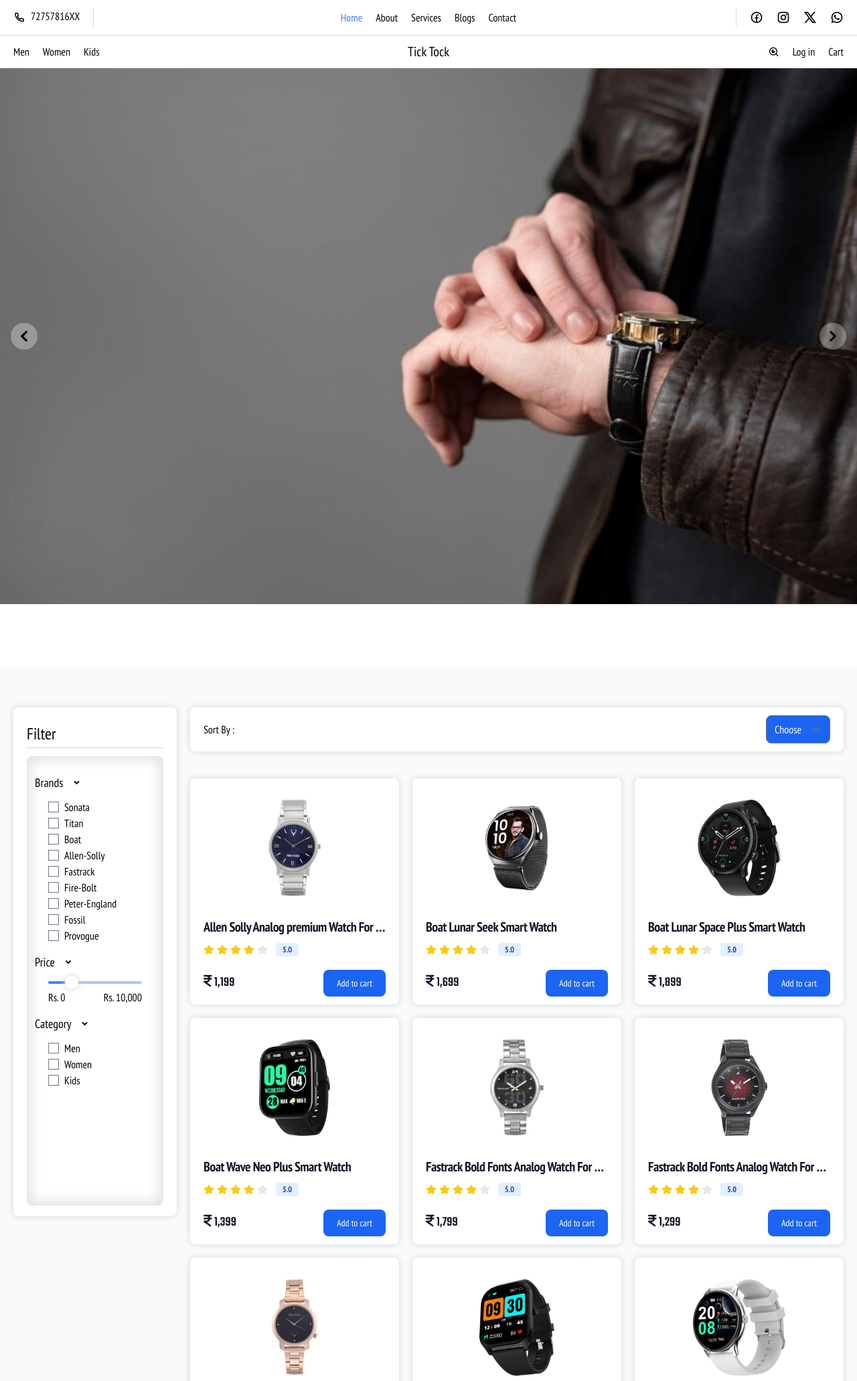
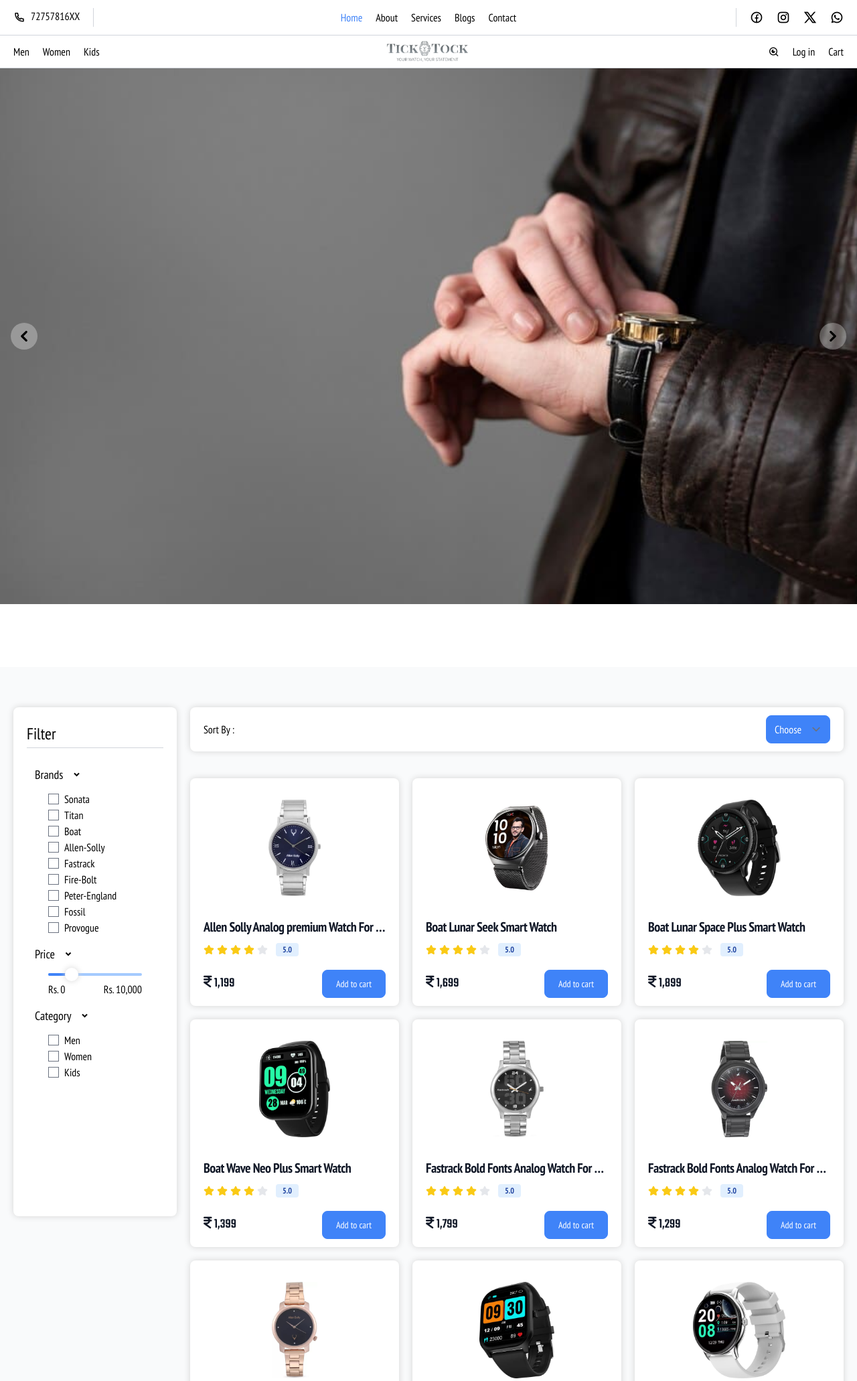
Before and after one commit to iamark07/PHP-Watcg-E-Commerce-Website, a PHP site: page / in a window 1280 px wide. Shown: the top 2062 px of the page at 67% size. Run offline with PHP 8.4, Linux system fonts and the light colour scheme; some libraries are stand-ins or nearby versions.

Commit message:
update logo

```diff
--- a/assets/css/style.css
+++ b/assets/css/style.css
@@ -7,11 +7,11 @@
   font-family: "PT Sans Narrow", sans-serif;
 }
 
-header nav ul li{
+.animate_text_color li{
   transition: all .3s;
 }
 
-header nav ul li:hover{
+.animate_text_color li:hover{
   color: rgb(59, 130,246);
 }
 
@@ -121,11 +121,11 @@
 
 .filter_container {
   height: calc(100vh - 128.67px);
-  box-shadow: rgb(224, 224, 224) 0px 0px 20px 5px inset;
+  /* box-shadow: rgb(224, 224, 224) 0px 0px 20px 5px inset; */
 }
 
 .mob_filter_content{
-  height: calc(100vh - 208.67px);
+  height: calc(100vh - 205.33px);
 }
 
 .filter_container::-webkit-scrollbar {
@@ -148,6 +148,14 @@
 .show_mob_filter {
   display: block !important;
   border-top: 1px solid rgb(156, 163, 175) !important;
+}
+
+.mob_filter{
+  top: 68px !important;
+}
+
+.mob_sort{
+  top: 68px !important;
 }
 
 .show_mob_sort {
@@ -189,3 +197,13 @@
   font-family: "Teko", sans-serif;
   font-weight: 455 !important;
 }
+
+.animate-btn-color{
+  transition: all .5s;
+}
+
+.animate-btn-color:hover{
+  background-color: white;
+  color: rgb(59, 130,246);
+  border: 1px solid rgb(59, 130,246);
+}
--- a/index.html
+++ b/index.html
@@ -32,7 +32,7 @@
                     <p>72757816XX</p>
                 </div>
                 <nav class="absolute top-1/2 left-1/2 -translate-x-1/2 -translate-y-1/2">
-                    <ul class="flex gap-5">
+                    <ul class="animate_text_color flex gap-5">
                         <li class="text-blue-500"><a href="index.html">Home</a></li>
                         <li class="text-black"><a href="about.html">About</a></li>
                         <li class="text-black"><a href="service.html">Services</a></li>
@@ -51,19 +51,21 @@
                             class="ri-whatsapp-line text-xl transition-all duration-300 hover:text-green-600"></i></a>
                 </div>
             </div>
-            <div class="main_header flex justify-between items-center px-5 py-3 lg:px-5 lg:py-5 md:relative">
+            <div class="main_header flex justify-between items-center px-5 py-3 md:py-7 lg:px-5 lg:py-5 md:relative">
                 <nav class="hidden md:block">
-                    <ul class="flex gap-5">
+                    <ul class="animate_text_color flex gap-5">
                         <li class="text-black"><a href="#">Men</a></li>
                         <li class="text-black"><a href="#">Women</a></li>
                         <li class="text-black"><a href="#">Kids</a></li>
                     </ul>
                 </nav>
                 <div class="logo md:absolute md:top-1/2 md:left-1/2 md:-translate-x-1/2 md:-translate-y-1/2">
-                    <h2 class="text-black text-xl md:text-2xl">Tick Tock</h2>
+                    <a href="index.html">
+                        <img src="assets/img/website-logo/Logo.png" class="w-36 md:w-52" alt="">
+                    </a>
                 </div>
                 <div class="user_section hidden md:block">
-                    <ul class="flex gap-5">
+                    <ul class="animate_text_color flex gap-5">
                         <li class="text-black cursor-pointer flex gap-5">
                             <i class="ri-search-eye-line" id="search_btn"></i>
                         </li>
@@ -271,7 +273,7 @@
             <aside class="hidden lg:w-1/4 lg:block lg:py-3 xl:py-5">
                 <div class="aside_content w-full sticky top-5 bg-white rounded-lg p-5">
                     <h2 class="text-2xl border-b !border-gray-300 py-1">Filter</h2>
-                    <div class="filter_container my-3 p-3 rounded-lg overflow-auto">
+                    <div class="filter_container p-3 rounded-lg overflow-auto">
                         <div class="brand_filter">
                             <h3 class="flex items-center text-lg mt-3">Brands <span class="filter_value_hide_btn"><i
                                         class="ri-arrow-drop-down-line text-2xl ms-2 cursor-pointer"></i></span></h3>
@@ -329,10 +331,9 @@
                 </div>
             </aside>
             <div class="md:my-5 w-full lg:w-3/4">
-                <div
-                    class="sort_option hidden lg:flex w-full sticky z-50 top-5 md:px-5 md:py-3 justify-between items-center bg-white rounded-lg">
+                <div class="sort_option hidden lg:flex w-full sticky z-50 top-5 md:px-5 md:py-3 justify-between items-center bg-white rounded-lg">
                     <h3>Sort By :</h3>
-                    <select name="sort" id="sort_by" class="cursor-pointer rounded-lg bg-blue-600 text-white">
+                    <select name="sort" id="sort_by" class="cursor-pointer rounded-lg border-blue-500 border-solid border bg-blue-500 text-white">
                         <option disabled selected>Choose</option>
                         <option value="men">Men</option>
                         <option value="women">Women</option>
@@ -344,9 +345,9 @@
                         <h2 class="text-center" class="filter_btn option_btn" onclick="filter_option()"><i
                                 class="ri-filter-line me-2 text-lg"></i>Filter</h2>
                         <div
-                            class="hidden lg:hidden mob_filter fixed top-16 left-0 w-screen bg-white z-50 h-screen p-5">
+                            class="hidden lg:hidden mob_filter fixed left-0 w-screen bg-white z-50 h-screen p-5">
                             <h2 class="text-3xl border-b !border-gray-300 py-1">Filter</h2>
-                            <div class="filter_container mob_filter_content my-3 p-5 rounded-lg overflow-auto">
+                            <div class="filter_container mob_filter_content p-5 rounded-lg overflow-auto">
                                 <div class="brand_filter">
                                     <h3 class="flex items-center text-xl mt-3">Brands <span
                                             class="filter_value_hide_btn"><i
@@ -494,7 +495,7 @@
                                 <span
                                     class="pro_amount text-xl sm:text-2xl md:text-3xl font-bold text-gray-900 dark:text-white"><i class="fa-solid fa-indian-rupee-sign"></i> 1,199</span>
                                 <a href="#"
-                                    class="text-white outline-none font-medium rounded-lg text-sm px-3 md:px-5 py-2.5 text-center bg-blue-600">Add
+                                    class="animate-btn-color border border-solid border-blue-500 text-white outline-none font-medium rounded-lg text-sm px-3 md:px-5 py-2.5 text-center bg-blue-500">Add
                                     to cart</a>
                             </div>
                         </div>
@@ -546,7 +547,7 @@
                                 <span
                                     class="pro_amount text-xl sm:text-2xl md:text-3xl font-bold text-gray-900 dark:text-white"><i class="fa-solid fa-indian-rupee-sign"></i> 1,699</span>
                                 <a href="#"
-                                    class="text-white outline-none font-medium rounded-lg text-sm px-3 md:px-5 py-2.5 text-center bg-blue-600">Add
+                                    class="animate-btn-color border border-solid border-blue-500 text-white outline-none font-medium rounded-lg text-sm px-3 md:px-5 py-2.5 text-center bg-blue-500">Add
                                     to cart</a>
                             </div>
                         </div>
@@ -598,7 +599,7 @@
                                 <span
                                     class="pro_amount text-xl sm:text-2xl md:text-3xl font-bold text-gray-900 dark:text-white"><i class="fa-solid fa-indian-rupee-sign"></i> 1,899</span>
                                 <a href="#"
-                                    class="text-white outline-none font-medium rounded-lg text-sm px-3 md:px-5 py-2.5 text-center bg-blue-600">Add
+                                    class="animate-btn-color border border-solid border-blue-500 text-white outline-none font-medium rounded-lg text-sm px-3 md:px-5 py-2.5 text-center bg-blue-500">Add
                                     to cart</a>
                             </div>
 
@@ -651,7 +652,7 @@
                                 <span
                                     class="pro_amount text-xl sm:text-2xl md:text-3xl font-bold text-gray-900 dark:text-white"><i class="fa-solid fa-indian-rupee-sign"></i> 1,399</span>
                                 <a href="#"
-                                    class="text-white outline-none font-medium rounded-lg text-sm px-3 md:px-5 py-2.5 text-center bg-blue-600">Add
+                                    class="animate-btn-color border border-solid border-blue-500 text-white outline-none font-medium rounded-lg text-sm px-3 md:px-5 py-2.5 text-center bg-blue-500">Add
                                     to cart</a>
                             </div>
                         </div>
@@ -704,7 +705,7 @@
                                 <span
                                     class="pro_amount text-xl sm:text-2xl md:text-3xl font-bold text-gray-900 dark:text-white"><i class="fa-solid fa-indian-rupee-sign"></i> 1,799</span>
                                 <a href="#"
-                                    class="text-white outline-none font-medium rounded-lg text-sm px-3 md:px-5 py-2.5 text-center bg-blue-600">Add
+                                    class="animate-btn-color border border-solid border-blue-500 text-white outline-none font-medium rounded-lg text-sm px-3 md:px-5 py-2.5 text-center bg-blue-500">Add
                                     to cart</a>
                             </div>
                         </div>
@@ -757,7 +758,7 @@
                                 <span
                                     class="pro_amount text-xl sm:text-2xl md:text-3xl font-bold text-gray-900 dark:text-white"><i class="fa-solid fa-indian-rupee-sign"></i> 1,299</span>
                                 <a href="#"
-                                    class="text-white outline-none font-medium rounded-lg text-sm px-3 md:px-5 py-2.5 text-center bg-blue-600">Add
+                                    class="animate-btn-color border border-solid border-blue-500 text-white outline-none font-medium rounded-lg text-sm px-3 md:px-5 py-2.5 text-center bg-blue-500">Add
                                     to cart</a>
                             </div>
                         </div>
@@ -809,7 +810,7 @@
                                 <span
                                     class="pro_amount text-xl sm:text-2xl md:text-3xl font-bold text-gray-900 dark:text-white"><i class="fa-solid fa-indian-rupee-sign"></i> 999</span>
                                 <a href="#"
-                                    class="text-white outline-none font-medium rounded-lg text-sm px-3 md:px-5 py-2.5 text-center bg-blue-600">Add
+                                    class="animate-btn-color border border-solid border-blue-500 text-white outline-none font-medium rounded-lg text-sm px-3 md:px-5 py-2.5 text-center bg-blue-500">Add
                                     to cart</a>
                             </div>
                         </div>
@@ -861,7 +862,7 @@
                                 <span
                                     class="pro_amount text-xl sm:text-2xl md:text-3xl font-bold text-gray-900 dark:text-white"><i class="fa-solid fa-indian-rupee-sign"></i> 1,399</span>
                                 <a href="#"
-                                    class="text-white outline-none font-medium rounded-lg text-sm px-3 md:px-5 py-2.5 text-center bg-blue-600">Add
+                                    class="animate-btn-color border border-solid border-blue-500 text-white outline-none font-medium rounded-lg text-sm px-3 md:px-5 py-2.5 text-center bg-blue-500">Add
                                     to cart</a>
                             </div>
                         </div>
@@ -913,7 +914,7 @@
                                 <span
                                     class="pro_amount text-xl sm:text-2xl md:text-3xl font-bold text-gray-900 dark:text-white"><i class="fa-solid fa-indian-rupee-sign"></i> 2,099</span>
                                 <a href="#"
-                                    class="text-white outline-none font-medium rounded-lg text-sm px-3 md:px-5 py-2.5 text-center bg-blue-600">Add
+                                    class="animate-btn-color border border-solid border-blue-500 text-white outline-none font-medium rounded-lg text-sm px-3 md:px-5 py-2.5 text-center bg-blue-500">Add
                                     to cart</a>
                             </div>
                         </div>
@@ -966,7 +967,7 @@
                                 <span
                                     class="pro_amount text-xl sm:text-2xl md:text-3xl font-bold text-gray-900 dark:text-white"><i class="fa-solid fa-indian-rupee-sign"></i> 1,599</span>
                                 <a href="#"
-                                    class="text-white outline-none font-medium rounded-lg text-sm px-3 md:px-5 py-2.5 text-center bg-blue-600">Add
+                                    class="animate-btn-color border border-solid border-blue-500 text-white outline-none font-medium rounded-lg text-sm px-3 md:px-5 py-2.5 text-center bg-blue-500">Add
                                     to cart</a>
                             </div>
                         </div>
@@ -1018,7 +1019,7 @@
                                 <span
                                     class="pro_amount text-xl sm:text-2xl md:text-3xl font-bold text-gray-900 dark:text-white"><i class="fa-solid fa-indian-rupee-sign"></i> 1,299</span>
                                 <a href="#"
-                                    class="text-white outline-none font-medium rounded-lg text-sm px-3 md:px-5 py-2.5 text-center bg-blue-600">Add
+                                    class="animate-btn-color border border-solid border-blue-500 text-white outline-none font-medium rounded-lg text-sm px-3 md:px-5 py-2.5 text-center bg-blue-500">Add
                                     to cart</a>
                             </div>
                         </div>
@@ -1070,7 +1071,7 @@
                                 <span
                                     class="pro_amount text-xl sm:text-2xl md:text-3xl font-bold text-gray-900 dark:text-white"><i class="fa-solid fa-indian-rupee-sign"></i> 899</span>
                                 <a href="#"
-                                    class="text-white outline-none font-medium rounded-lg text-sm px-3 md:px-5 py-2.5 text-center bg-blue-600">Add
+                                    class="animate-btn-color border border-solid border-blue-500 text-white outline-none font-medium rounded-lg text-sm px-3 md:px-5 py-2.5 text-center bg-blue-500">Add
                                     to cart</a>
                             </div>
                         </div>
@@ -1122,7 +1123,7 @@
                                 <span
                                     class="pro_amount text-xl sm:text-2xl md:text-3xl font-bold text-gray-900 dark:text-white"><i class="fa-solid fa-indian-rupee-sign"></i> 2,999</span>
                                 <a href="#"
-                                    class="text-white outline-none font-medium rounded-lg text-sm px-3 md:px-5 py-2.5 text-center bg-blue-600">Add
+                                    class="animate-btn-color border border-solid border-blue-500 text-white outline-none font-medium rounded-lg text-sm px-3 md:px-5 py-2.5 text-center bg-blue-500">Add
                                     to cart</a>
                             </div>
                         </div>
@@ -1174,7 +1175,7 @@
                                 <span
                                     class="pro_amount text-xl sm:text-2xl md:text-3xl font-bold text-gray-900 dark:text-white"><i class="fa-solid fa-indian-rupee-sign"></i> 2,399</span>
                                 <a href="#"
-                                    class="text-white outline-none font-medium rounded-lg text-sm px-3 md:px-5 py-2.5 text-center bg-blue-600">Add
+                                    class="animate-btn-color border border-solid border-blue-500 text-white outline-none font-medium rounded-lg text-sm px-3 md:px-5 py-2.5 text-center bg-blue-500">Add
                                     to cart</a>
                             </div>
                         </div>
@@ -1226,7 +1227,7 @@
                                 <span
                                     class="pro_amount text-xl sm:text-2xl md:text-3xl font-bold text-gray-900 dark:text-white"><i class="fa-solid fa-indian-rupee-sign"></i> 2,499</span>
                                 <a href="#"
-                                    class="text-white outline-none font-medium rounded-lg text-sm px-3 md:px-5 py-2.5 text-center bg-blue-600">Add
+                                    class="animate-btn-color border border-solid border-blue-500 text-white outline-none font-medium rounded-lg text-sm px-3 md:px-5 py-2.5 text-center bg-blue-500">Add
                                     to cart</a>
                             </div>
                         </div>
@@ -1278,7 +1279,7 @@
                                 <span
                                     class="pro_amount text-xl sm:text-2xl md:text-3xl font-bold text-gray-900 dark:text-white"><i class="fa-solid fa-indian-rupee-sign"></i> 1,399</span>
                                 <a href="#"
-                                    class="text-white outline-none font-medium rounded-lg text-sm px-3 md:px-5 py-2.5 text-center bg-blue-600">Add
+                                    class="animate-btn-color border border-solid border-blue-500 text-white outline-none font-medium rounded-lg text-sm px-3 md:px-5 py-2.5 text-center bg-blue-500">Add
                                     to cart</a>
                             </div>
                         </div>
@@ -1330,7 +1331,7 @@
                                 <span
                                     class="pro_amount text-xl sm:text-2xl md:text-3xl font-bold text-gray-900 dark:text-white"><i class="fa-solid fa-indian-rupee-sign"></i> 799</span>
                                 <a href="#"
-                                    class="text-white outline-none font-medium rounded-lg text-sm px-3 md:px-5 py-2.5 text-center bg-blue-600">Add
+                                    class="animate-btn-color border border-solid border-blue-500 text-white outline-none font-medium rounded-lg text-sm px-3 md:px-5 py-2.5 text-center bg-blue-500">Add
                                     to cart</a>
                             </div>
                         </div>
@@ -1382,7 +1383,7 @@
                                 <span
                                     class="pro_amount text-xl sm:text-2xl md:text-3xl font-bold text-gray-900 dark:text-white"><i class="fa-solid fa-indian-rupee-sign"></i> 3,499</span>
                                 <a href="#"
-                                    class="text-white outline-none font-medium rounded-lg text-sm px-3 md:px-5 py-2.5 text-center bg-blue-600">Add
+                                    class="animate-btn-color border border-solid border-blue-500 text-white outline-none font-medium rounded-lg text-sm px-3 md:px-5 py-2.5 text-center bg-blue-500">Add
                                     to cart</a>
                             </div>
                         </div>
@@ -1434,7 +1435,7 @@
                                 <span
                                     class="pro_amount text-xl sm:text-2xl md:text-3xl font-bold text-gray-900 dark:text-white"><i class="fa-solid fa-indian-rupee-sign"></i> 2,799</span>
                                 <a href="#"
-                                    class="text-white outline-none font-medium rounded-lg text-sm px-3 md:px-5 py-2.5 text-center bg-blue-600">Add
+                                    class="animate-btn-color border border-solid border-blue-500 text-white outline-none font-medium rounded-lg text-sm px-3 md:px-5 py-2.5 text-center bg-blue-500">Add
                                     to cart</a>
                             </div>
                         </div>
@@ -1486,7 +1487,7 @@
                                 <span
                                     class="pro_amount text-xl sm:text-2xl md:text-3xl font-bold text-gray-900 dark:text-white"><i class="fa-solid fa-indian-rupee-sign"></i> 3,599</span>
                                 <a href="#"
-                                    class="text-white outline-none font-medium rounded-lg text-sm px-3 md:px-5 py-2.5 text-center bg-blue-600">Add
+                                    class="animate-btn-color border border-solid border-blue-500 text-white outline-none font-medium rounded-lg text-sm px-3 md:px-5 py-2.5 text-center bg-blue-500">Add
                                     to cart</a>
                             </div>
                         </div>
@@ -1538,7 +1539,7 @@
                                 <span
                                     class="pro_amount text-xl sm:text-2xl md:text-3xl font-bold text-gray-900 dark:text-white"><i class="fa-solid fa-indian-rupee-sign"></i> 2,599</span>
                                 <a href="#"
-                                    class="text-white outline-none font-medium rounded-lg text-sm px-3 md:px-5 py-2.5 text-center bg-blue-600">Add
+                                    class="animate-btn-color border border-solid border-blue-500 text-white outline-none font-medium rounded-lg text-sm px-3 md:px-5 py-2.5 text-center bg-blue-500">Add
                                     to cart</a>
                             </div>
                         </div>
@@ -1590,7 +1591,7 @@
                                 <span
                                     class="pro_amount text-xl sm:text-2xl md:text-3xl font-bold text-gray-900 dark:text-white"><i class="fa-solid fa-indian-rupee-sign"></i> 2,3   99</span>
                                 <a href="#"
-                                    class="text-white outline-none font-medium rounded-lg text-sm px-3 md:px-5 py-2.5 text-center bg-blue-600">Add
+                                    class="animate-btn-color border border-solid border-blue-500 text-white outline-none font-medium rounded-lg text-sm px-3 md:px-5 py-2.5 text-center bg-blue-500">Add
                                     to cart</a>
                             </div>
                         </div>
--- a/tailwind_config/tailwind_output.css
+++ b/tailwind_config/tailwind_output.css
@@ -1277,11 +1271,6 @@
   background-color: rgb(59 130 246 / var(--tw-bg-opacity));
 }
 
-.bg-blue-600 {
-  --tw-bg-opacity: 1;
-  background-color: rgb(37 99 235 / var(--tw-bg-opacity));
-}
-
 .bg-gray-100 {
   --tw-bg-opacity: 1;
   background-color: rgb(243 244 246 / var(--tw-bg-opacity));
@@ -2003,6 +1979,10 @@
 
   .md\:w-96 {
     width: 24rem;
+  }
+
+  .md\:w-52 {
+    width: 13rem;
   }
 
   .md\:min-w-24 {
--- a/user_address.html
+++ b/user_address.html
@@ -96,9 +96,9 @@
 
                         <div class="submit_btn mt-5 flex gap-3">
                             <input type="submit"
-                                class="bg-blue-500 border border-solid border-blue-500 text-white py-3 px-8 rounded-sm">
+                                class="cursor-pointer animate-btn-color bg-blue-500 border border-solid border-blue-500 text-white py-3 px-8 rounded-sm">
                             <a href="cart.html"
-                                class="bg-white border border-solid border-blue-500 text-blue-500 py-3 px-8 cursor-pointer">Cancel
+                                class="cursor-pointer bg-white border border-solid border-blue-500 text-blue-500 py-3 px-8 cursor-pointer">Cancel
                             </a>
                         </div>
                     </form>
```
Also changed, not shown: other parts of tailwind_config/tailwind_output.css (+30 -53 lines), assets/css/cart.css (+20 -3 lines), assets/css/product.css (+37 -10 lines), assets/css/user_address.css (+11 -1 lines), cart.html (+70 -65 lines), product.html (+11 -12 lines), assets/img/website-logo/Logo.png (added).
